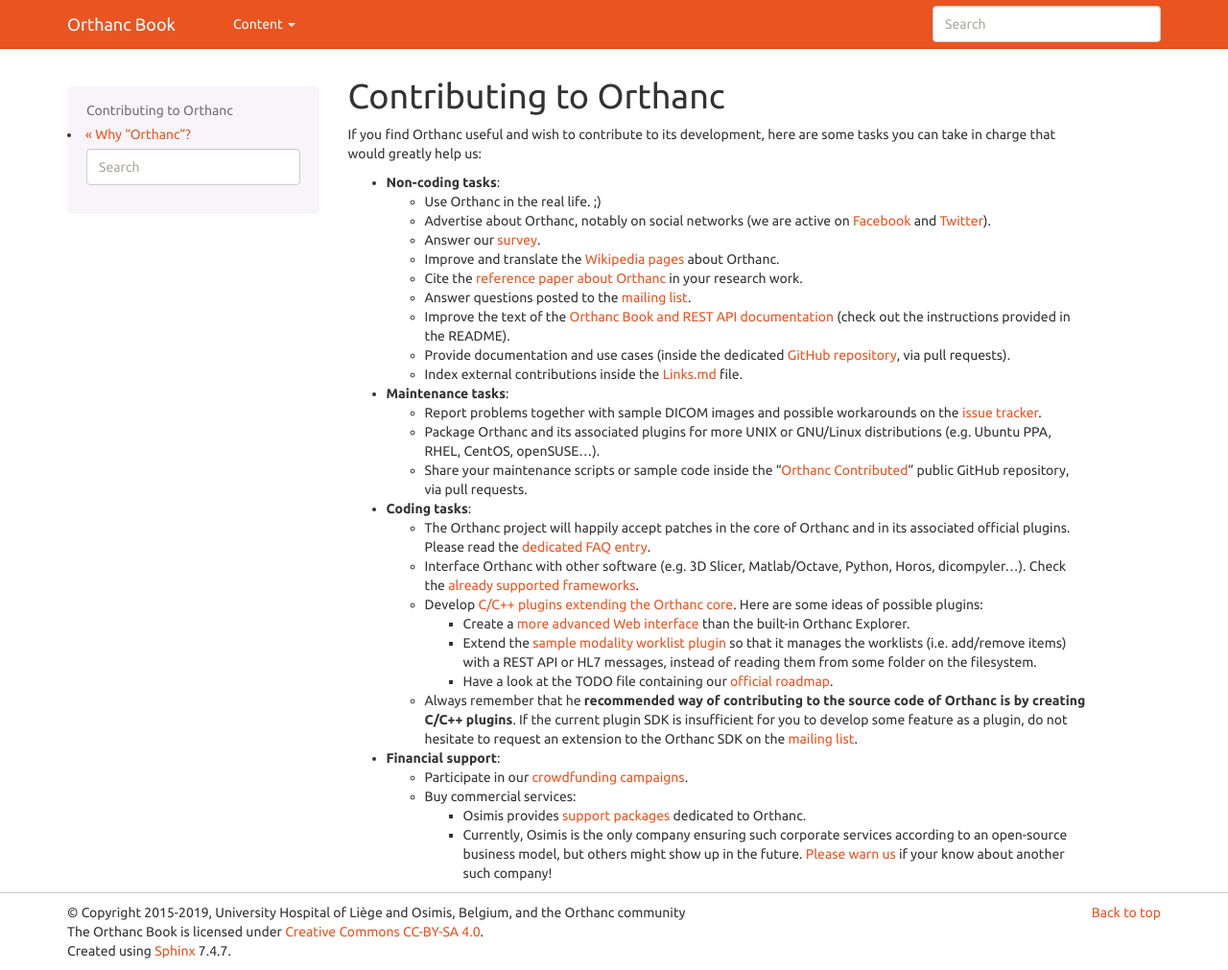
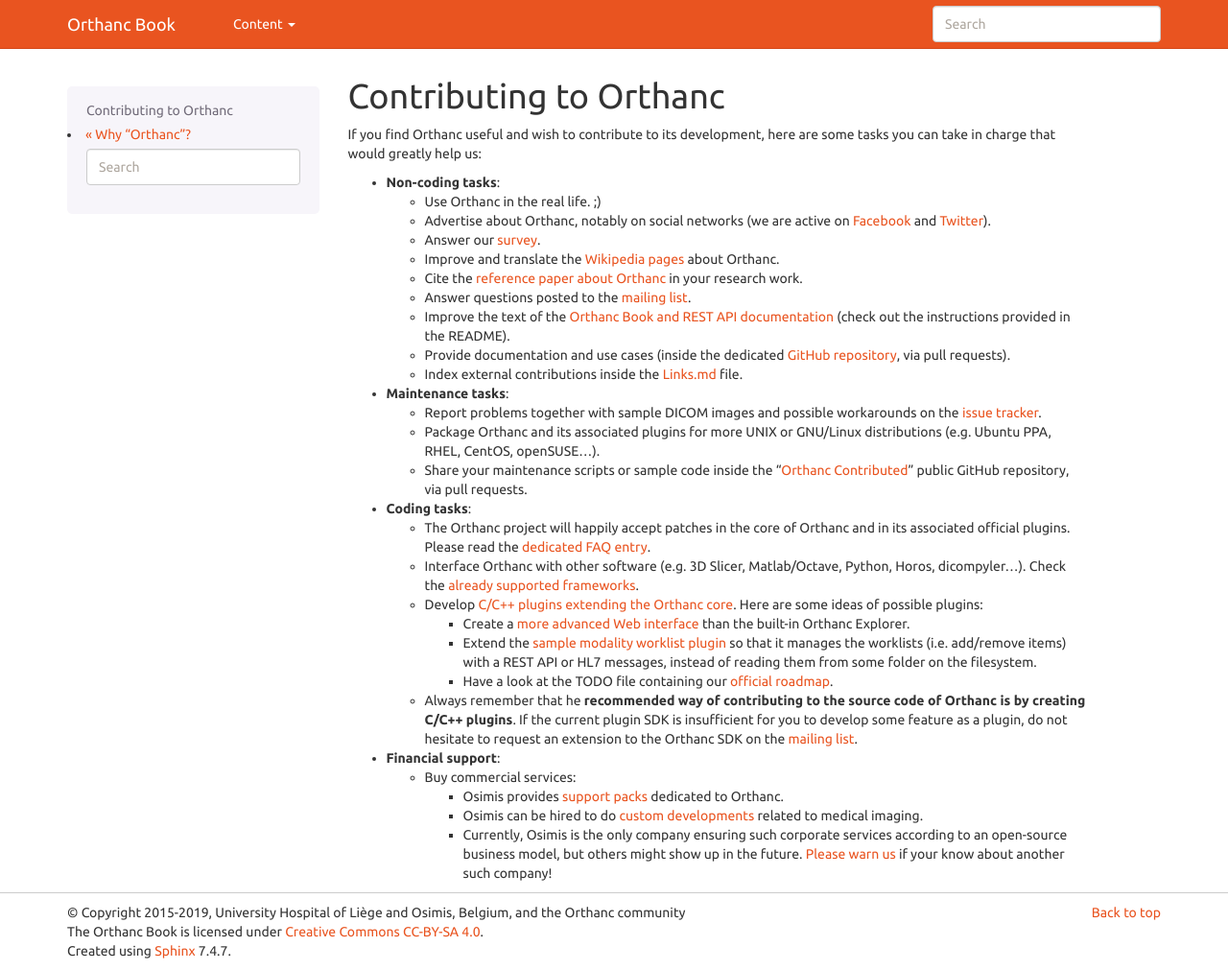
Before and after one commit to orthanc-mirrors/orthanc-book, a Sphinx documentation site: the page built from Sphinx/source/contributing.rst, in a window 1280 px wide and 1011 px high. Shown: the whole window at 96% size. Built offline with Sphinx 7.4.7, drawn with Linux system fonts in a browser that asks for light colours.

Commit message:
removed bad link

```diff
--- a/Sphinx/source/contributing.rst
+++ b/Sphinx/source/contributing.rst
@@ -72,12 +72,12 @@
 
 * **Financial support**:
 
-  - Participate in our `crowdfunding campaigns
-    <http://www.orthanc-server.com/static.php?page=contribute>`__.
   - Buy commercial services:
 
-    + Osimis provides `support packages
-      <http://www.orthanc-server.com/orthanc-pro.php>`__ dedicated to Orthanc.
+    + Osimis provides `support packs
+      <https://www.osimis.io/en/services.html>`__ dedicated to Orthanc.
+    + Osimis can be hired to do `custom developments
+      <https://www.orthanc-server.com/orthanc-pro.php>`__ related to medical imaging.
     + Currently, Osimis is the only company ensuring such corporate
       services according to an open-source business model, but others
       might show up in the future. `Please warn us
```
